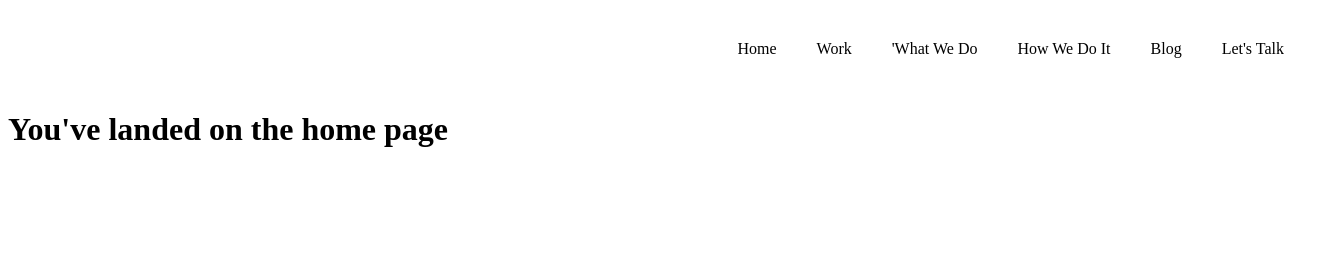
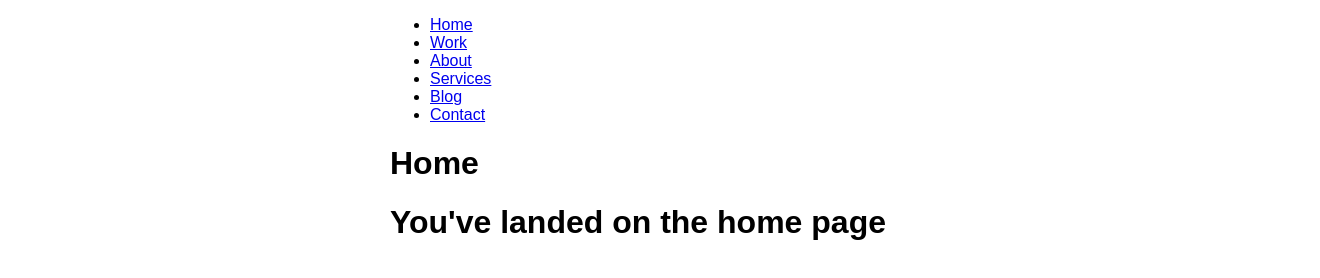
Before and after one commit to razorhollow/razor-hollow-v2, a Gatsby site: page / in a window 1280 px wide. Shown: the whole page, 1320 px wide, since content can reach past the window. Built offline with nearby package versions, Linux system fonts and the light colour scheme; Gatsby itself is replaced by a stand-in of ours.

Commit message:
remove emotion and switch to css modules

```diff
--- a/src/components/layout.jsx
+++ b/src/components/layout.jsx
@@ -1,21 +1,25 @@
 import * as React from 'react'
-import { Link, useStaticQuery, graphql } from 'gatsby'
-import styled from '@emotion/styled'
-import { css } from '@emotion/react'
-import Navbar from './navbar/Navbar'
+import { Link } from 'gatsby'
+import { container } from './layout.module.css'
 
-const Container = styled.div`
-    font-color: red;
-`
-
-
-
-const Layout = ({ children }) => {
+const Layout = ({ pageTitle, children }) => {
     return (
-            <main>
-                <Navbar />
-                {children}
-            </main>
+            <div className={container}>
+                <nav>
+                    <ul>
+                        <li><Link to="/">Home</Link></li>
+                        <li><Link to="/work">Work</Link></li>
+                        <li><Link to="/about">About</Link></li>
+                        <li><Link to="/expertise">Services</Link></li>
+                        <li><Link to="/blog">Blog</Link></li>
+                        <li><Link to="/contact">Contact</Link></li>
+                    </ul>
+                </nav>
+                <main>
+                    <h1>{pageTitle}</h1>
+                    {children}
+                </main>
+            </div>
     )
 }
 export default Layout
--- /dev/null
+++ b/src/components/layout.module.css
@@ -0,0 +1,5 @@
+.container {
+    margin: auto;
+    max-width: 500px;
+    font-family: sans-serif;
+}
--- a/src/components/navbar/Navbar.jsx
+++ b/src/components/navbar/Navbar.jsx
@@ -24,10 +24,10 @@ const Navbar = () => {
         <ul>
             <NavItem to="/">Home</NavItem>
             <NavItem to="/work">Work</NavItem>
-            <NavItem to="/expertise">'What We Do</NavItem>
-            <NavItem to="/about">How We Do It</NavItem>
+            <NavItem to="/expertise">Services</NavItem>
+            <NavItem to="/about">About</NavItem>
             <NavItem to="/blog">Blog</NavItem>
-            <NavItem to="/contact">Let's Talk</NavItem>
+            <NavItem to="/contact">Contact</NavItem>
         </ul>
     </Nav>
     )
--- a/src/pages/index.js
+++ b/src/pages/index.js
@@ -1,17 +1,15 @@
 import * as React from "react"
-import Navbar from "../components/navbar/Navbar"
 import Layout from "../components/layout"
 
 
 
 const IndexPage = () => {
   return (
-    <Layout>
+    <Layout pageTitle="Home">
       <h1>You've landed on the home page</h1>
     </Layout>
   )
 }
 
+export const Head = () => <title>Home Page</title>
 export default IndexPage
-
-export const Head = () => <title>Home Page</title>
```
Also changed, not shown: src/pages/about.jsx (+5 -2 lines).
